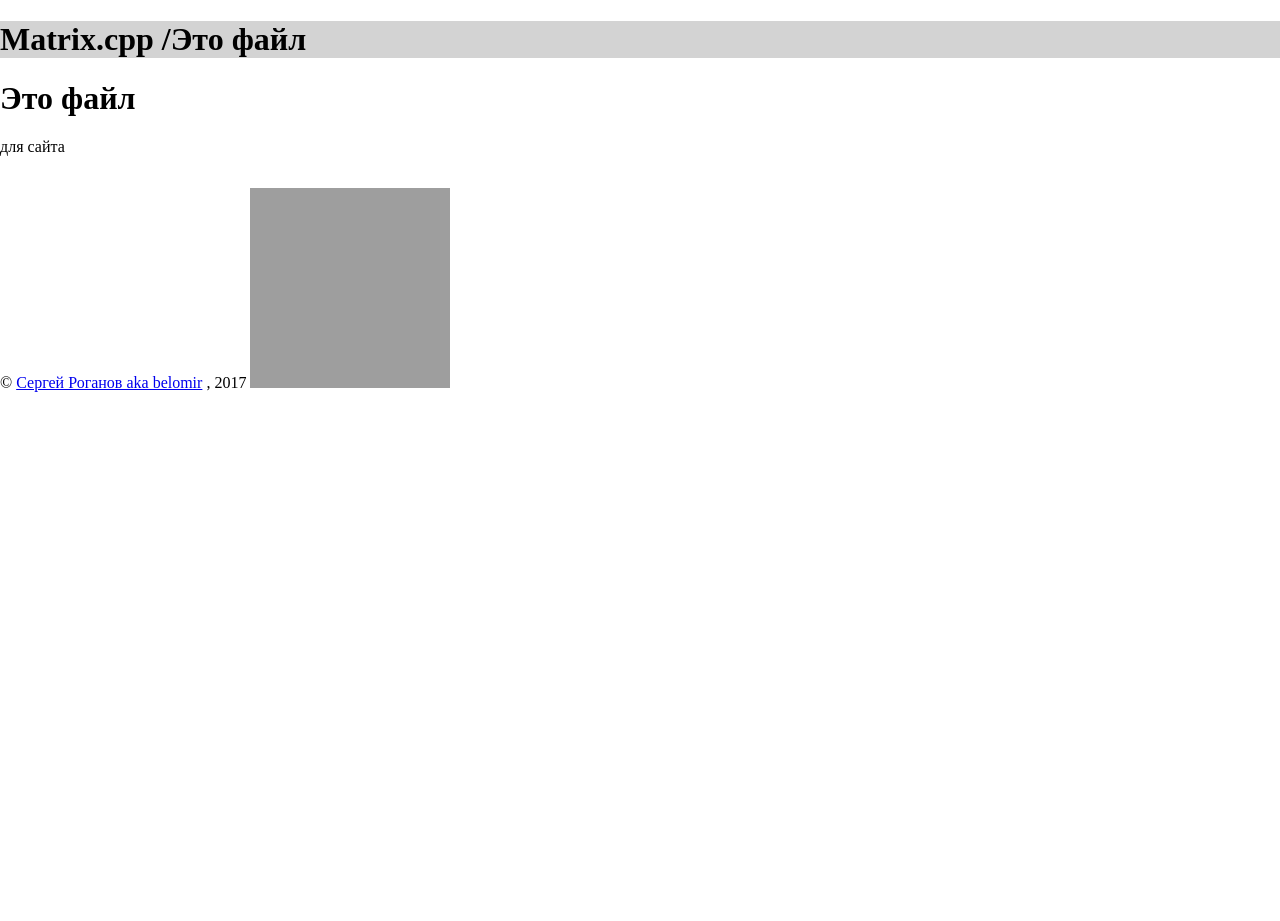
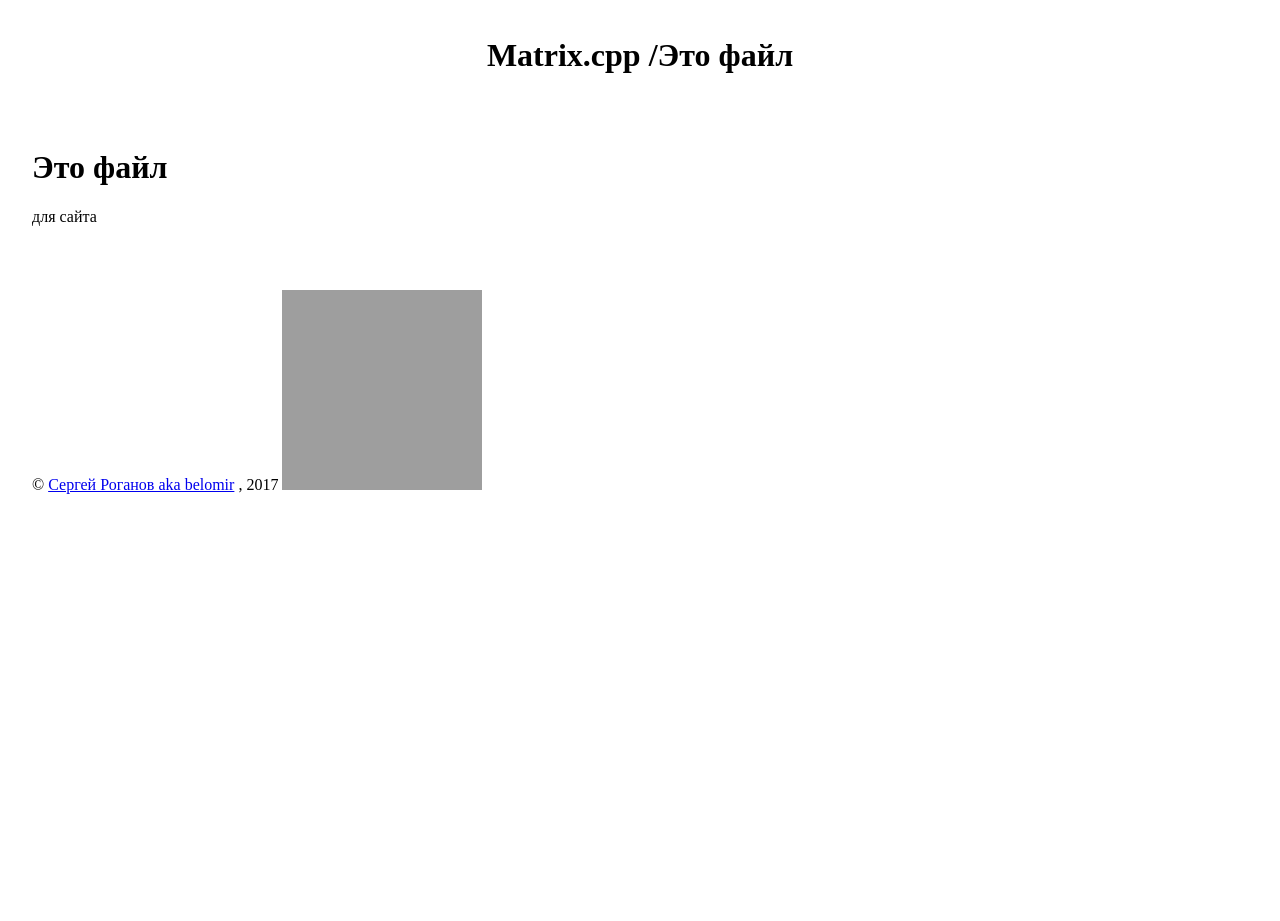
Before and after one commit to belomir/Matrix.cpp, a Jekyll site: the page built from docs/index.md, in a window 1280 px wide. Built offline with Jekyll 4.4.1, drawn with Linux system fonts in a browser that asks for light colours; our own code applies the rules of GitHub Pages for plain Markdown files; a script that is not in the unit is left out; the repository's description, which GitHub fills in, is left out; after the commit the page ends 900 px from its top, so only the background shows below that; grey boxes are pictures that could not be loaded.

Commit message:
Update style.sass

```diff
--- a/docs/css/style.sass
+++ b/docs/css/style.sass
@@ -1,18 +1,27 @@
 ---
 ---
+/* © Sergey Roganov aka belomir */
+/* © Сергей Роганов aka Беломир */
 html
 	margin: 0
 	padding: 0
 
 body
 	margin: 0
-	min-height: 100vh
+	padding: 0
+	display: flex
+	flex-flow: column nowrap
 	>
 		header
-			background: lightgray
+			padding: 1em 2em
+			text-align: center
+		main
+			padding: 1em 2em
+			flex: 1
 		footer
+			padding: 1em 2em
 			display: flex
 			flex-flow: row wrap
 			>
 				img
-					height: 2em
+					height: 100%
```
